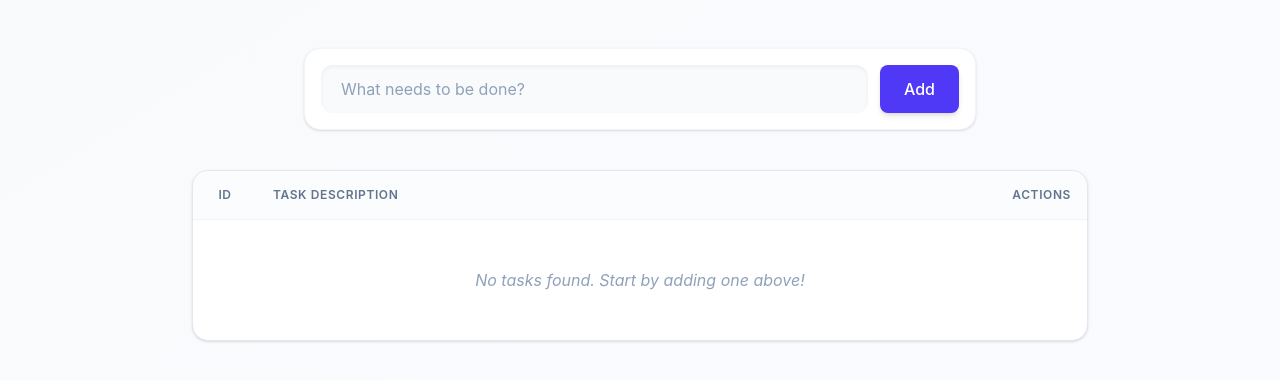
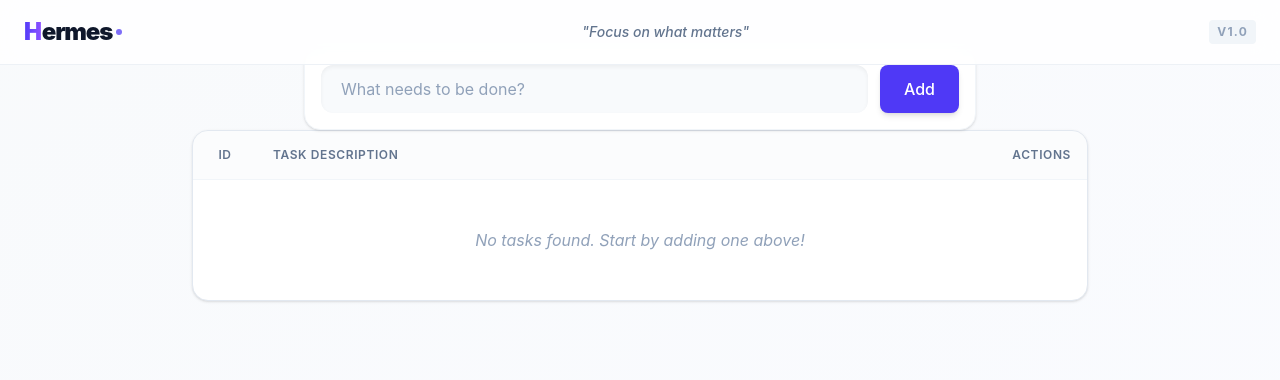
Before and after one commit to Wassim-RF/Hermes-, a React (Vite) app: page / in a window 1280 px wide. Shown: the top 380 px of the page. Built offline with nearby package versions, Linux system fonts and the light colour scheme.

Commit message:
feat: ajoute layout de header

```diff
--- a/src/App.jsx
+++ b/src/App.jsx
@@ -2,6 +2,7 @@ import { useState } from "react";
 import { useTodo } from "./Hooks/useTodo";
 import AddTaskForm from "./Components/Tasks/AddTaskForm";
 import TaskTable from "./Components/Tasks/TaskTable";
+import Header from "./Components/Layouts/Header";
 
 function App() {
     const [todos, addTodo, deleteTodo, toogleTodo] = useTodo();
@@ -21,15 +22,9 @@ function App() {
         <div className="min-h-screen bg-linear-to-br from-slate-50 to-indigo-50/30 py-12 px-4 sm:px-6">
             <div className="max-w-4xl mx-auto space-y-10">
 
-                {/* <header className="text-center space-y-2">
-                    <h1 className="text-4xl font-black text-slate-900 tracking-tight sm:text-5xl">
-                        Task <span className="text-indigo-600">Master</span>
-                    </h1>
-                    <p className="text-slate-500 font-medium">
-                        Focus on what matters, one task at a time.
-                    </p>
-                </header> */}
+                <Header />
 
+                <main>
                     <section className="flex justify-center">
                         <AddTaskForm
                             addTask={handleSubmitAdd}
@@ -45,6 +40,7 @@ function App() {
                             toogleTask={toogleTodo}
                         />
                     </main>
+                </main>
 
                 {/* <footer className="pt-6 border-t border-slate-200 flex justify-between items-center text-sm text-slate-400">
                     <p>{todos.length} Total Tasks</p>
--- /dev/null
+++ b/src/Components/Layouts/Header.jsx
@@ -0,0 +1,27 @@
+export default function Header() {
+    return (
+        <header className="fixed top-0 left-0 w-full z-50 bg-white/80 backdrop-blur-md border-b border-slate-200/60">
+            <div className="w-full mx-auto px-6 h-16 flex items-center justify-between">
+                <div className="flex items-center group cursor-pointer">
+                    <h1 className="text-2xl font-black tracking-tighter text-slate-900 flex items-center">
+                        <span className="bg-clip-text text-transparent bg-linear-to-r from-indigo-600 to-violet-500">
+                            H
+                        </span>
+                        <span className="ml-px">ermes</span>
+                        <div className="ml-1 w-1.5 h-1.5 rounded-full bg-indigo-600 animate-pulse"></div>
+                    </h1>
+                </div>
+
+                <p className="hidden md:block text-slate-500 text-sm font-medium italic">
+                    "Focus on what matters"
+                </p>
+
+                <div className="flex items-center gap-4">
+                    <span className="text-xs font-bold text-slate-400 uppercase tracking-widest bg-slate-100 px-2 py-1 rounded">
+                        v1.0
+                    </span>
+                </div>
+            </div>
+        </header>
+    )
+}
```
Lines whose indentation alone changed are shown as unchanged.
